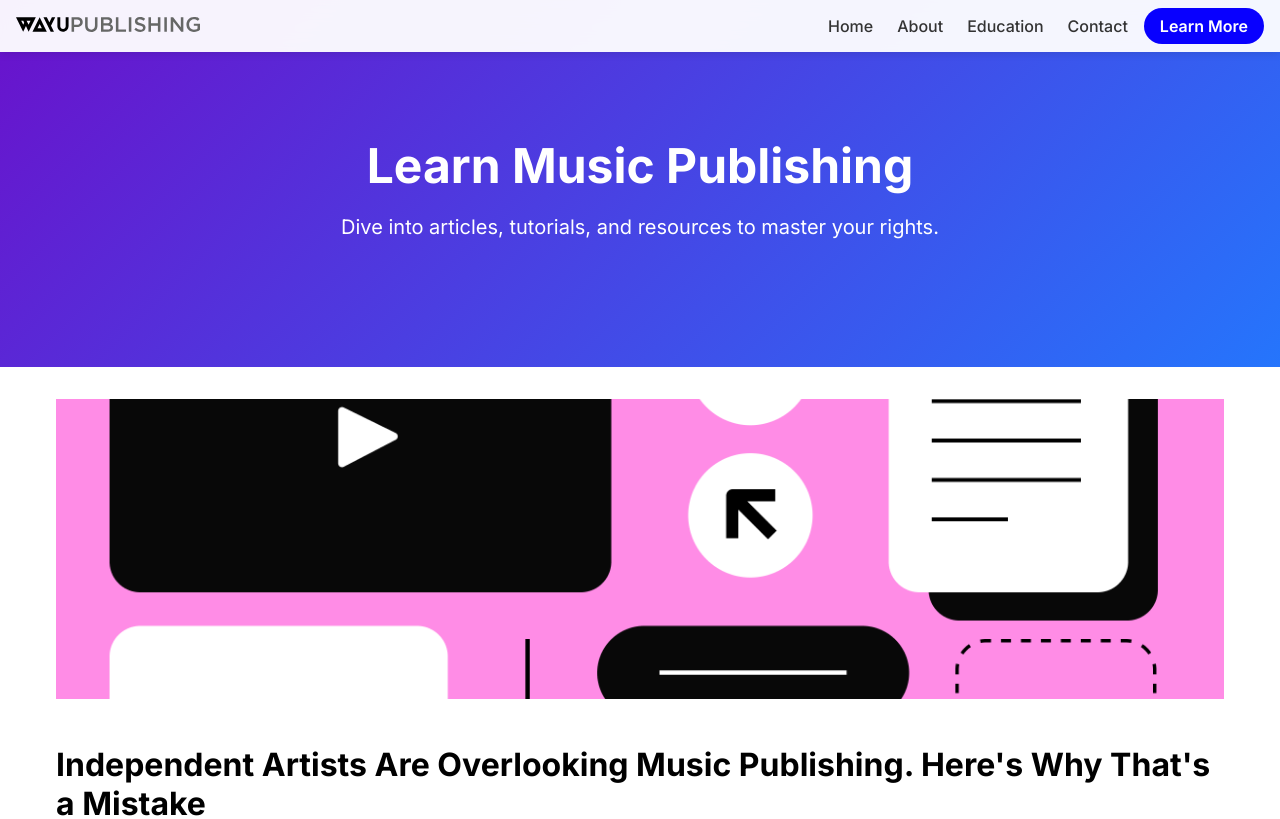
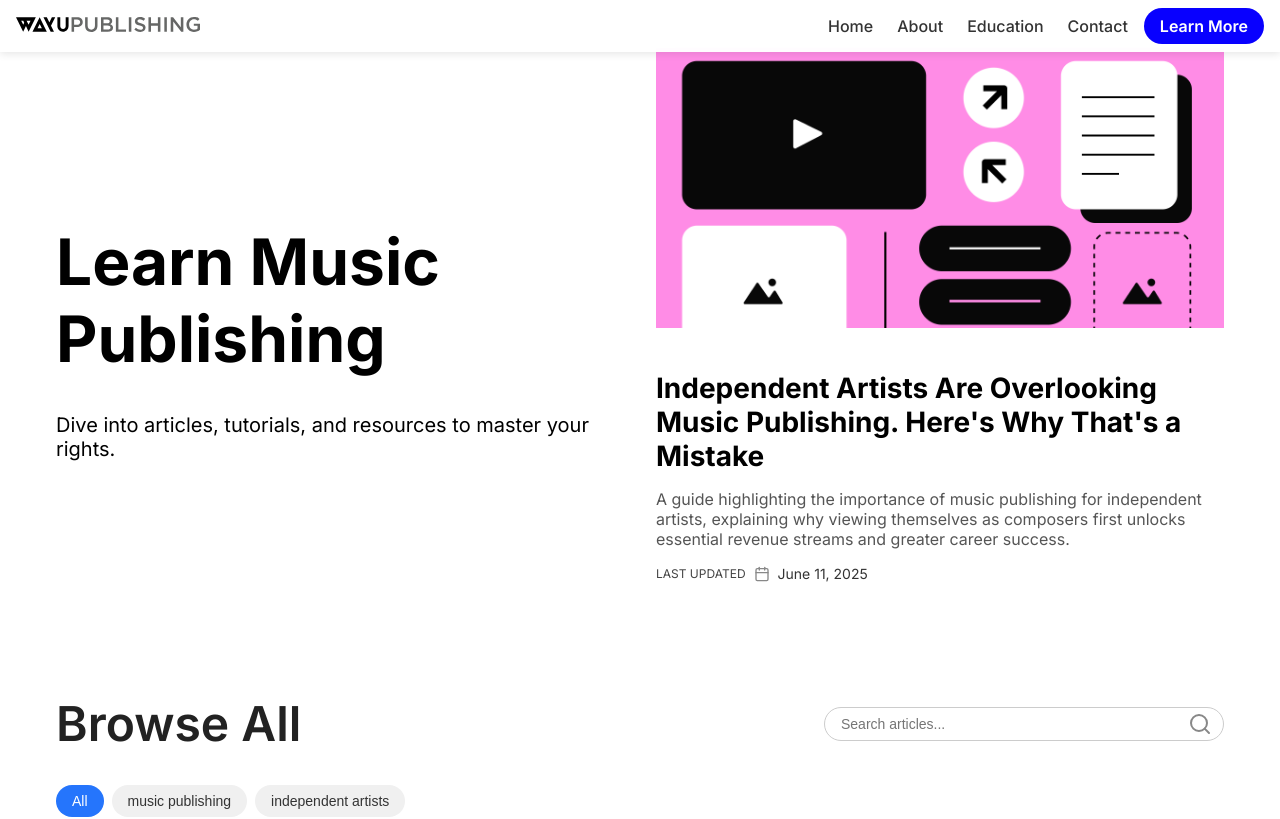
Before and after one commit to miichiimusic/wayu-publishing, a Next.js app: page /education in a window 1280 px wide. Shown: the top 819 px of the page. Built offline with nearby package versions, Linux system fonts and the light colour scheme.

Commit message:
changes in education home

```diff
--- a/pages/education/index.js
+++ b/pages/education/index.js
@@ -1,15 +1,15 @@
+// pages/education/index.js
 import { useState, useMemo } from 'react'
 import Head from 'next/head'
 import Link from 'next/link'
-import { Search } from 'lucide-react'
-import { Calendar } from 'lucide-react'
+import { Search, Calendar } from 'lucide-react'
 import { getAllArticlesMeta } from '../../lib/articles'
 import styles from '../../styles/EducationHome.module.css'
 
 export async function getStaticProps() {
   const articles = getAllArticlesMeta()
   const tags = Array.from(new Set(articles.flatMap(a => a.tags)))
-  // newest article shown as featured
+  // newest first
   const [featured, ...rest] = articles.sort(
     (a, b) => new Date(b.date) - new Date(a.date)
   )
@@ -20,7 +20,6 @@ export default function Education({ featured, articles, tags }) {
   const [search, setSearch] = useState('')
   const [filterTag, setFilterTag] = useState('All')
 
-  // Dropdown matches whenever user types
   const dropdownResults = useMemo(() => {
     const term = search.trim().toLowerCase()
     if (!term) return []
@@ -32,7 +31,6 @@ export default function Education({ featured, articles, tags }) {
       .slice(0, 5)
   }, [search, articles])
 
-  // Grid only filtered by tag
   const gridArticles = useMemo(
     () =>
       articles.filter(
@@ -53,18 +51,14 @@ export default function Education({ featured, articles, tags }) {
 
       {/* Hero Banner */}
       <section className={styles.heroBanner}>
-        <div className={styles.bannerContent}>
+        {/* left column */}
+        <div className={styles.heroLeft}>
           <h1>Learn Music Publishing</h1>
           <p>Dive into articles, tutorials, and resources to master your rights.</p>
         </div>
-      </section>
 
-      <main className={styles.container}>
-        {/* Featured Article */}
-        <Link
-          href={`/education/${featured.slug}`}
-          className={styles.featuredCard}
-        >
+        {/* right column: featured */}
+        <Link href={`/education/${featured.slug}`} className={styles.heroRight}>
           <img
             src={featured.image}
             alt={featured.title}
@@ -72,11 +66,21 @@ export default function Education({ featured, articles, tags }) {
           />
           <h2>{featured.title}</h2>
           <p>{featured.description}</p>
+          <div className={styles.meta}>
+            <span className={styles.metaLabel}>Last Updated</span>
+            <Calendar size={16} className={styles.metaIcon} />
+            <span className={styles.metaDate}>
+              {new Date(featured.date).toLocaleDateString('en-US',{
+                 year:'numeric', month:'long', day:'numeric'
+              })}
+            </span>
+          </div>
         </Link>
+      </section>
 
+      <main className={styles.container}>
         {/* Grid Header */}
         <div className={styles.gridHeader}>
-  {/* Top row: title + search */}
           <div className={styles.gridHeaderTop}>
             <h2 className={styles.gridTitle}>Browse All</h2>
             <div className={styles.searchContainerSmall}>
@@ -88,7 +92,6 @@ export default function Education({ featured, articles, tags }) {
                 className={styles.searchInputSmall}
               />
               <Search className={styles.searchIconSmall} />
-
               {dropdownResults.length > 0 && (
                 <ul className={styles.searchDropdown}>
                   {dropdownResults.map(a => (
@@ -107,8 +110,6 @@ export default function Education({ featured, articles, tags }) {
               )}
             </div>
           </div>
-
-  {/* Bottom row: tags only */}
           <div className={styles.tagFiltersSmall}>
             <button
               className={filterTag === 'All' ? styles.activeTag : styles.tag}
@@ -131,26 +132,16 @@ export default function Education({ featured, articles, tags }) {
         {/* Article Grid */}
         <section className={styles.grid}>
           {gridArticles.map(a => (
-            <Link
-              href={`/education/${a.slug}`}
-              key={a.slug}
-              className={styles.card}
-            >
-              <img
-                src={a.image}
-                alt={a.title}
-                className={styles.cardImage}
-              />
+            <Link href={`/education/${a.slug}`} key={a.slug} className={styles.card}>
+              <img src={a.image} alt={a.title} className={styles.cardImage} />
               <h3>{a.title}</h3>
               <p>{a.description}</p>
               <div className={styles.meta}>
                 <span className={styles.metaLabel}>Last Updated</span>
                 <Calendar size={16} className={styles.metaIcon} />
                 <span className={styles.metaDate}>
-     {new Date(a.date).toLocaleDateString('en-US', {
-       year: 'numeric',
-       month: 'long',
-       day: 'numeric',
+                  {new Date(a.date).toLocaleDateString('en-US',{
+                    year:'numeric',month:'long',day:'numeric'
                   })}
                 </span>
               </div>
--- a/styles/EducationHome.module.css
+++ b/styles/EducationHome.module.css
@@ -1,42 +1,98 @@
+/* styles/EducationHome.module.css */
+
 /* -----------------------------------
-   Hero Banner
+   Hero Banner (two columns on desktop)
 ----------------------------------- */
 .heroBanner {
-  background: linear-gradient(135deg, #6a11cb, #2575fc);
-  color: #fff;
-  padding: 6rem 1rem;
-  text-align: center;
+  display: flex;
+  align-items: center;      /* vertical centering */
+  justify-content: space-between;
+  gap: 2rem;
+  max-width: 1200px;
+  margin: 0 auto 4rem;
+  padding-top: 3rem;
+  padding-left: 1rem;
+  padding-right: 1rem;
+  color: #000000;
 }
-.bannerContent h1 {
-  font-size: 3rem;
+
+/* both columns share the space equally */
+.heroLeft,
+.heroRight {
+  flex: 1 1 50%;
+  min-width: 0;             /* so it can shrink on small screens */
+}
+
+/* Left column: center content vertically */
+.heroLeft {
+  display: flex;
+  flex-direction: column;
+  justify-content: center;
+}
+
+/* bump this to whatever feels right */
+.heroLeft h1 {
+  font-size: 4rem;
   margin-bottom: 1rem;
 }
-.bannerContent p {
+
+.heroLeft p {
   font-size: 1.25rem;
   margin-bottom: 2rem;
 }
-.searchContainer {
-  position: relative;
-  max-width: 400px;
-  margin: 0 auto;
+
+/* -----------------------------------
+   Featured‐Card wrapper (right column)
+----------------------------------- */
+.heroRight {
+  background: #fff;
+  border-radius: 8px;
+  color: #000;
+  transition: transform 0.2s;
+  text-decoration: none;     /* kill underline */
 }
-.searchIcon {
-  position: absolute;
-  top: 50%;
-  left: 0.75rem;
-  transform: translateY(-50%);
+.heroRight:hover,
+.heroRight:focus {
+  transform: translateY(-4px);
+  text-decoration: none;
+}
+
+/* image teaser */
+.heroRight .featuredImage {
+  width: 100%;
+  height: 280px;
+  object-fit: cover;
+  margin-bottom: 1rem;
+}
+
+.heroRight h2 {
+  font-size: 1.75rem;
+  margin-bottom: 0.5rem;
+}
+
+.heroRight p {
+  font-size: 1rem;
+  color: #555;
+}
+
+.heroRight .meta {
+  display: flex;
+  align-items: center;
+  gap: 0.5rem;
+  margin-top: 1rem;
+  font-size: 0.875rem;
+  color: #666;
+}
+.heroRight .metaLabel {
+  text-transform: uppercase;
+  font-size: 0.75rem;
+  color: #444;
+}
+.heroRight .metaIcon {
   color: #888;
 }
-.searchInput {
-  width: 100%;
-  padding: 0.75rem 1rem 0.75rem 2.5rem;
-  border-radius: 9999px;
-  border: none;
-  font-size: 1rem;
-}
-.searchInput:focus {
-  outline: none;
-  box-shadow: 0 0 0 3px rgba(255,255,255,0.5);
+.heroRight .metaDate {
+  color: #333;
 }
 
 /* -----------------------------------
@@ -49,7 +105,7 @@
 }
 
 /* -----------------------------------
-   Featured Article Card
+   Featured Article Card (below hero)
 ----------------------------------- */
 .featuredCard {
   display: block;
@@ -69,10 +125,11 @@
 }
 .featuredCard p {
   color: #555;
+  flex: 1 1 auto;
 }
 .featuredImage {
   width: 100%;
-  height: 300px;
+  height: 180px;
   object-fit: cover;
   margin-bottom: 1rem;
 }
@@ -142,13 +199,6 @@
 .dropdownItem + .dropdownItem {
   border-top: 1px solid #eee;
 }
-.dropdownItem a {
-  text-decoration: none;
-  color: #333;
-}
-.dropdownItem:hover {
-  background: #f5f5f5;
-}
 .dropdownLink {
   display: flex;
   align-items: center;
@@ -213,6 +263,7 @@
 }
 .card:hover {
   transform: translateY(-2px);
+  box-shadow: 0 4px 12px rgba(0,0,0,0.1);
 }
 .cardImage {
   width: 100%;
@@ -229,8 +280,6 @@
   color: #555;
   margin-bottom: 1rem;
 }
-
-/* card meta label/date */
 .meta {
   display: flex;
   flex-wrap: wrap;
@@ -253,10 +302,30 @@
    Responsive Breakpoints
 ----------------------------------- */
 @media (max-width: 1024px) {
+  /* stack hero into single column */
+  .heroBanner {
+    flex-direction: column;
+    text-align: left;      /* everything flush‐left */
+  }
+
+  .heroLeft,
+  .heroRight {
+    flex: 1 1 100%;
+    width: 100%;
+  }
+
+  /* scale down heading on tablets */
+  .heroLeft h1 {
+    font-size: 3rem;
+  }
+}
+
+@media (max-width: 768px) {
   .grid {
     grid-template-columns: repeat(2, 1fr);
   }
 }
+
 @media (max-width: 600px) {
   .grid {
     grid-template-columns: 1fr;
```
Lines whose indentation alone changed are shown as unchanged.
